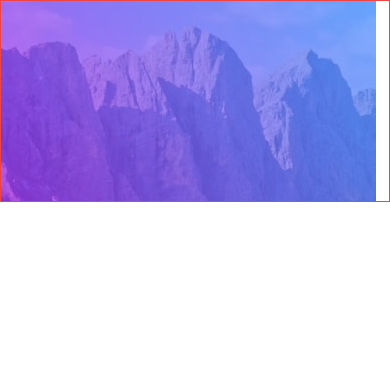
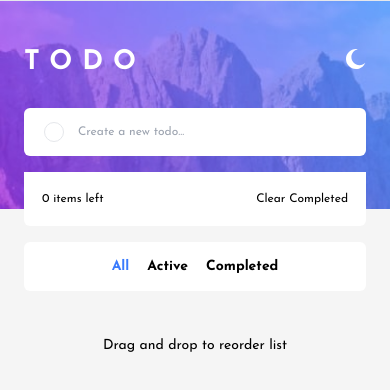
Before and after one commit to UnsuspectedNoob/todo-app-main, a React (Vite) app: page / in a window 390 px wide. Shown: the top 390 px of the page. Built offline with nearby package versions, Linux system fonts and the light colour scheme.

Commit message:
complete default mobile view still to implement drag and drop

```diff
--- a/src/App.tsx
+++ b/src/App.tsx
@@ -1,12 +1,77 @@
-import { mobileLight } from "./assets/images";
+import { useContext, useEffect } from "react";
+import { iconMoon, mobileLight } from "./assets/images";
+import { AllTasksContext } from "./contexts/TasksProvider";
+import TaskList from "./components/TaskList";
+import ToggleView from "./components/ToggleView";
 
 function App() {
+  const { allTasks, setAllTasks, id, setId } = useContext(AllTasksContext);
+
+  useEffect(() => {
+    console.log(allTasks);
+  }, [allTasks]);
+
   return (
-    <div className="font-josefin">
+    <div className="bg-neutral-100 border-t w-screen min-h-screen font-josefin">
       {/* Absolute Image Header */}
-      <div className="top-0 left-0 absolute border border-red-500 w-full max-h-[270px]">
-        <img src={mobileLight} alt="image header" className="object-cover" />
+      <img
+        src={mobileLight}
+        alt="header image"
+        className="z-10 absolute w-full max-h-[270px] object-cover"
+      />
+
+      {/* Main Body */}
+      <div className="relative z-20 px-6 pt-12">
+        {/* Header */}
+        <div className="flex justify-between">
+          <a
+            href="#"
+            className="font-bold text-[27px] text-white leading-none tracking-[10px]"
+          >
+            TODO
+          </a>
+          <div>
+            <img src={iconMoon} alt="Theme Switcher" className="w-5 h-5" />
+          </div>
+        </div>
+
+        <div className="space-y-4 mt-8">
+          {/* Input Task */}
+          <div className="flex items-center rounded-md">
+            <div className="flex items-center bg-white py-[14px] pr-[14px] pl-5 rounded-l-md text-gray-500 self-stretch">
+              <div className="border rounded-full w-5 h-5" />
+            </div>
+            <input
+              onKeyDown={(e) => {
+                if (e.code === "Enter" && e.currentTarget.value !== "") {
+                  setAllTasks &&
+                    allTasks &&
+                    setAllTasks([
+                      ...allTasks,
+                      { name: e.currentTarget.value, completed: false, id: id },
+                    ]);
+                  console.log(e.currentTarget.value);
+                  setId && setId((prev) => prev + 1);
+                  e.currentTarget.value = "";
+                  // e.currentTarget.blur();
+                }
+              }}
+              type="text"
+              placeholder="Create a new todo..."
+              className="flex-1 bg-white border-none rounded-r-md focus:ring-0 text-gray-700 focus:outline-none text-xs self-stretch"
+            />
+          </div>
+
+          {/* List of tasks */}
+          <TaskList />
+
+          <ToggleView />
+        </div>
       </div>
+
+      <p className="mt-11 text-[14px] text-center">
+        Drag and drop to reorder list
+      </p>
     </div>
   );
 }
--- /dev/null
+++ b/src/components/Task.tsx
@@ -0,0 +1,68 @@
+import { useContext } from "react";
+import { iconCheck, iconCross } from "../assets/images";
+import { AllTasksContext } from "../contexts/TasksProvider";
+import { TaskType } from "../types";
+
+function Task({ name, id, completed }: TaskType) {
+  const { setAllTasks } = useContext(AllTasksContext);
+
+  return (
+    <div
+      draggable="true"
+      className="flex items-center border-b border-b-neutral-500 cursor-grab active:cursor-grabbing"
+    >
+      <div
+        className={`flex items-center bg-white py-4 pr-[14px] pl-5 ${(() => {
+          id === 0 && "rounded-tl-md";
+        })()} text-gray-500 self-stretch`}
+      >
+        <div
+          className={`flex items-center justify-center border rounded-full w-5 h-5 ${
+            completed && "bg-gradient-to-b from-[#57ddff] to-[#c058f3]"
+          }`}
+          onClick={() => {
+            setAllTasks &&
+              setAllTasks((prev) =>
+                prev.map((task) => ({
+                  name: task.name,
+                  completed: task.id === id ? !task.completed : task.completed,
+                  id: task.id,
+                }))
+              );
+          }}
+        >
+          {completed && <img src={iconCheck} />}
+        </div>
+      </div>
+      <div
+        className={`flex flex-1 items-center bg-white border-none self-stretch`}
+      >
+        <p
+          className={`text-[12px] text-gray-700 ${
+            completed && "line-through text-gray-300"
+          }`}
+        >
+          {name}
+        </p>
+      </div>
+
+      <div
+        className={`flex items-center bg-white pr-5 self-stretch ${(() => {
+          id === 0 && "rounded-tr-md";
+        })()}`}
+      >
+        <img
+          src={iconCross}
+          alt="cross icon"
+          className="w-3 h-3"
+          onClick={() => {
+            setAllTasks &&
+              setAllTasks((prev) => prev.filter((task) => task.id !== id));
+          }}
+        />
+      </div>
+    </div>
+  );
+}
+
+export default Task;
--- /dev/null
+++ b/src/components/TaskList.tsx
@@ -0,0 +1,50 @@
+import { useContext } from "react";
+import { AllTasksContext } from "../contexts/TasksProvider";
+import Task from "./Task";
+
+function TaskList() {
+  const { allTasks, setAllTasks, currentView } = useContext(AllTasksContext);
+
+  return (
+    <div>
+      {allTasks &&
+        (() => {
+          let displayTasks = allTasks;
+          if (currentView === "completed")
+            displayTasks = allTasks.filter((task) => task.completed);
+          else if (currentView === "active")
+            displayTasks = allTasks.filter((task) => !task.completed);
+
+          return displayTasks.map((task) => (
+            <Task
+              completed={task.completed}
+              id={task.id}
+              name={task.name}
+              key={task.id}
+            />
+          ));
+        })()}
+
+      <div className="flex justify-between bg-white p-[18px] rounded-b-md text-[12px]">
+        <p>
+          {(() => {
+            let number = allTasks?.filter((task) => !task.completed).length;
+
+            return `${number} item${number === 1 ? "" : "s"} left`;
+          })()}
+        </p>
+
+        <p
+          onClick={() => {
+            setAllTasks &&
+              setAllTasks((prev) => prev.filter((task) => !task.completed));
+          }}
+        >
+          Clear Completed
+        </p>
+      </div>
+    </div>
+  );
+}
+
+export default TaskList;
--- /dev/null
+++ b/src/components/ToggleView.tsx
@@ -0,0 +1,37 @@
+import { useContext } from "react";
+import { AllTasksContext } from "../contexts/TasksProvider";
+
+function ToggleView() {
+  const { currentView, setCurrentView } = useContext(AllTasksContext);
+
+  return (
+    <div className="flex justify-center items-center gap-x-[18px] bg-white py-[14px] rounded-md font-bold text-[14px]">
+      <p
+        className={`${
+          currentView === "all" && "text-[#3a7bfd]"
+        } cursor-pointer`}
+        onClick={() => setCurrentView && setCurrentView("all")}
+      >
+        All
+      </p>
+      <p
+        className={`${
+          currentView === "active" && "text-[#3a7bfd]"
+        } cursor-pointer`}
+        onClick={() => setCurrentView && setCurrentView("active")}
+      >
+        Active
+      </p>
+      <p
+        className={`${
+          currentView === "completed" && "text-[#3a7bfd]"
+        } cursor-pointer`}
+        onClick={() => setCurrentView && setCurrentView("completed")}
+      >
+        Completed
+      </p>
+    </div>
+  );
+}
+
+export default ToggleView;
--- /dev/null
+++ b/src/contexts/TasksProvider.tsx
@@ -0,0 +1,37 @@
+import { Dispatch, ReactNode, SetStateAction, useState } from "react";
+import { createContext } from "react";
+import { TaskType, View } from "../types";
+
+type TaskContextType = {
+  allTasks: TaskType[] | null;
+  setAllTasks: Dispatch<SetStateAction<TaskType[]>> | null;
+  currentView: View;
+  setCurrentView: Dispatch<SetStateAction<View>> | null;
+  id: number;
+  setId: Dispatch<SetStateAction<number>> | null;
+};
+
+export const AllTasksContext = createContext<TaskContextType>({
+  allTasks: null,
+  setAllTasks: null,
+  currentView: "all",
+  setCurrentView: null,
+  id: 0,
+  setId: null,
+});
+
+function TasksProvider({ children }: { children: ReactNode }) {
+  const [allTasks, setAllTasks] = useState<TaskType[]>([]);
+  const [currentView, setCurrentView] = useState<View>("all");
+  const [id, setId] = useState(0);
+
+  return (
+    <AllTasksContext.Provider
+      value={{ allTasks, setAllTasks, currentView, setCurrentView, id, setId }}
+    >
+      {children}
+    </AllTasksContext.Provider>
+  );
+}
+
+export default TasksProvider;
--- a/src/main.tsx
+++ b/src/main.tsx
@@ -1,10 +1,13 @@
-import { StrictMode } from 'react'
-import { createRoot } from 'react-dom/client'
-import App from './App.tsx'
-import './index.css'
+import { StrictMode } from "react";
+import { createRoot } from "react-dom/client";
+import App from "./App.tsx";
+import "./index.css";
+import TasksProvider from "./contexts/TasksProvider.tsx";
 
-createRoot(document.getElementById('root')!).render(
+createRoot(document.getElementById("root")!).render(
   <StrictMode>
-    <App />
-  </StrictMode>,
-)
+    <TasksProvider>
+      <App />
+    </TasksProvider>
+  </StrictMode>
+);
--- /dev/null
+++ b/src/types.ts
@@ -0,0 +1,7 @@
+export type TaskType = {
+  name: string;
+  completed: boolean;
+  id: number;
+};
+
+export type View = "all" | "active" | "completed";
```
